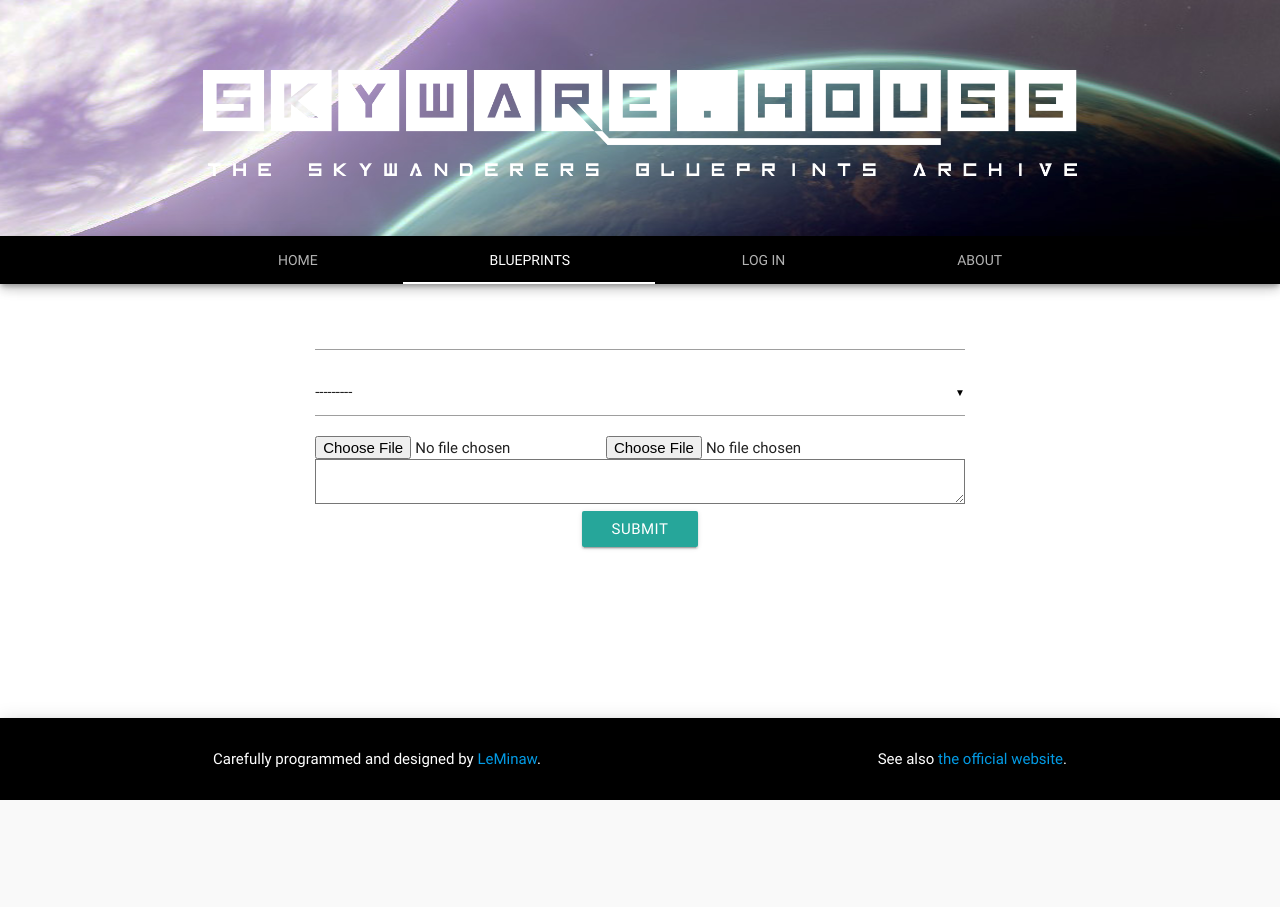
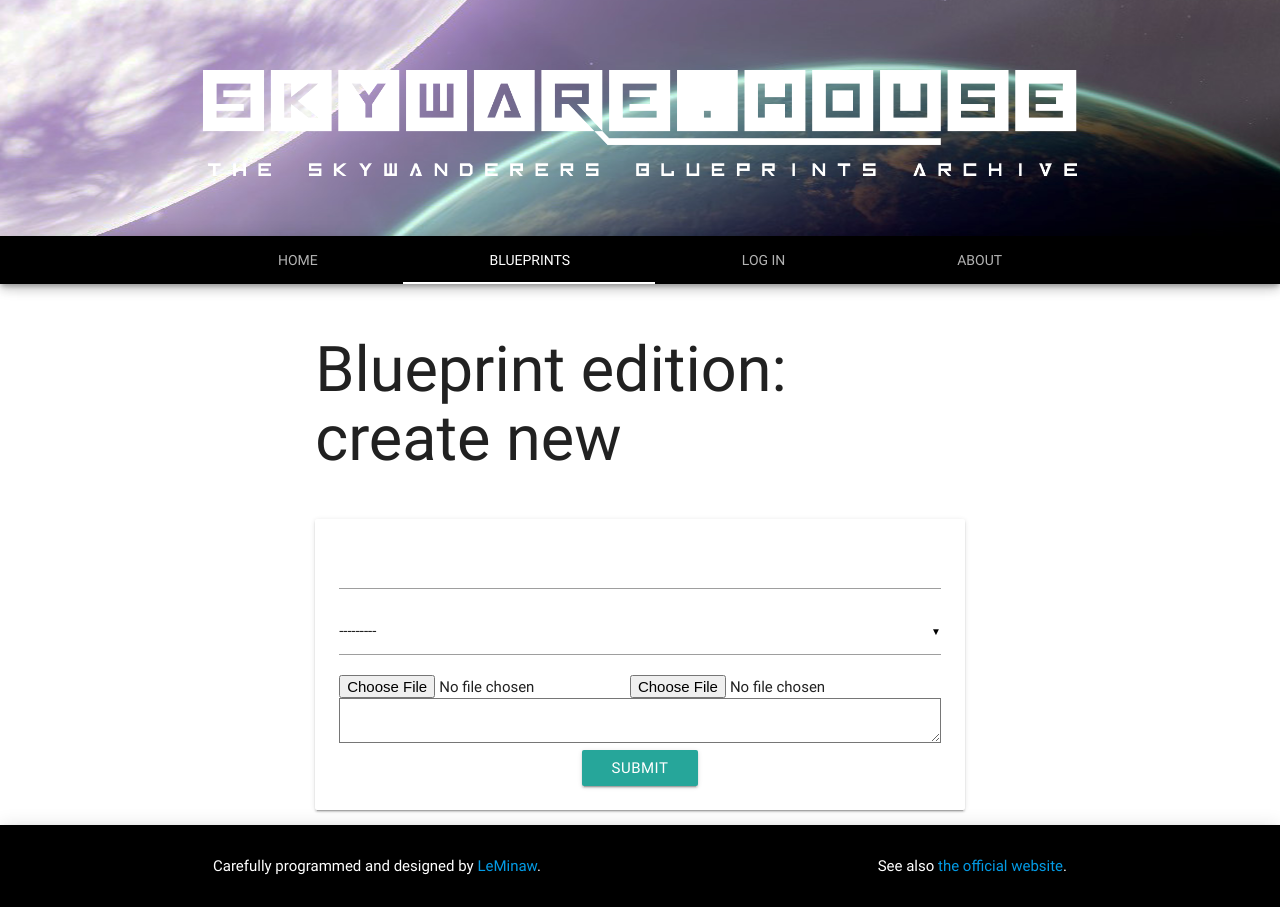
Before and after one commit to LeMinaw/skywarehouse, a Django app: template warehouse/templates/warehouse/bp_edit.html in a window 1280 px wide. Before the commit the page ends 800 px from the top, so only its background shows below. Run offline with Django 3.2, Linux system fonts and the light colour scheme; the template is opened without the code that fills it: values that come from a table or form of the project are taken from there, others are empty; parts of the project's set-up code (start-up, migrations or seed data) failed here and were passed over; some libraries are stand-ins or nearby versions.

Commit message:
polished bp edit form

```diff
--- a/warehouse/templates/warehouse/bp_edit.html
+++ b/warehouse/templates/warehouse/bp_edit.html
@@ -12,7 +12,10 @@
 {% block content %}
   <div class="container">
     <div class="row">
-      <form enctype="multipart/form-data" name="blueprint_form" action="" method="post">
+      <h1>Blueprint edition: {{ blueprint.name|default:"create new" }}</h1>
+    </div>
+    <div class="row card">
+      <form class="card-content" enctype="multipart/form-data" name="blueprint_form" action="" method="post">
         {% csrf_token %}
         {{ blueprint_form.name |as_material:"s12 m6" }}
         {{ blueprint_form.categ|as_material:"s12 m6" }}
@@ -25,5 +28,4 @@
       </form>
     </div>
   </div>
-
 {% endblock %}
```
